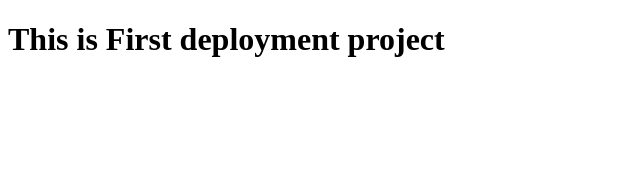
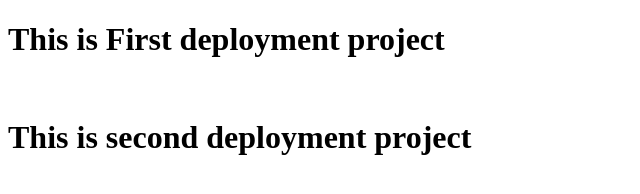
Before and after one commit to Mandati-Revathi/deploy1, a plain HTML site: page index.html in a window 1280 px wide. Shown: the whole page, without its empty margins (0-640 px from the left). Drawn offline with Linux system fonts and the light colour scheme.

Commit message:
poojitha

```diff
--- a/index.html
+++ b/index.html
@@ -7,5 +7,7 @@
 </head>
 <body>
     <h1>This is First deployment project</h1>
+    <br>
+    <h1>This is second deployment project</h1>
 </body>
 </html>
```
